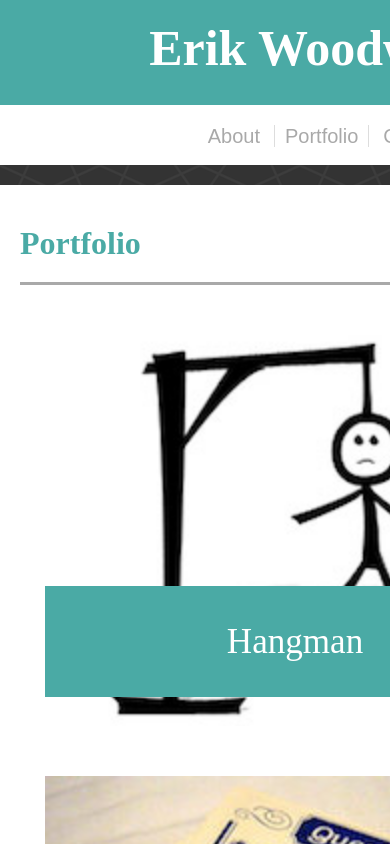
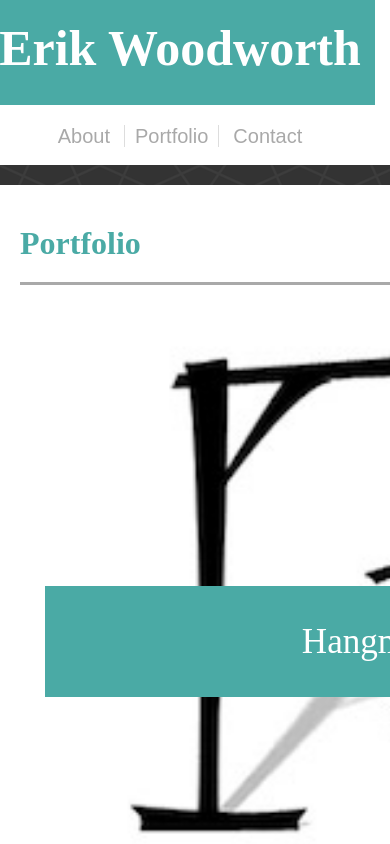
Before and after one commit to spinozist/Responsive_Portfolio, a plain HTML site: page portfolio.html in a window 390 px wide. Shown: the top 844 px of the page. Drawn offline with Linux system fonts and the light colour scheme.

Commit message:
Small tweak to header

```diff
--- a/assets/css/style.css
+++ b/assets/css/style.css
@@ -232,9 +232,6 @@ footer {
 }
 
 @media screen and (max-width: 640px) {
-    .box {
-        width: 580px;
-    }
 
     .namebanner {
         width: 100%;
@@ -260,6 +257,7 @@ footer {
     .header-box {
         height: 180px;
         margin: -15px;
+        width: 100%;
     }
 
     header {
@@ -267,18 +265,18 @@ footer {
     }
 
     .column-wrap {
-        width: 540px;
+        width: 100%;
     }
 
     .image-wrap {
         float: center;
         text-align: center;
         margin: 20px 0px 30px 0px;
-        width: 500px;
+        width: 100%;
     }
 
     img {
-        width: 500px;
+        width: 100%;
     }
 
     #portfolio-box {
```
